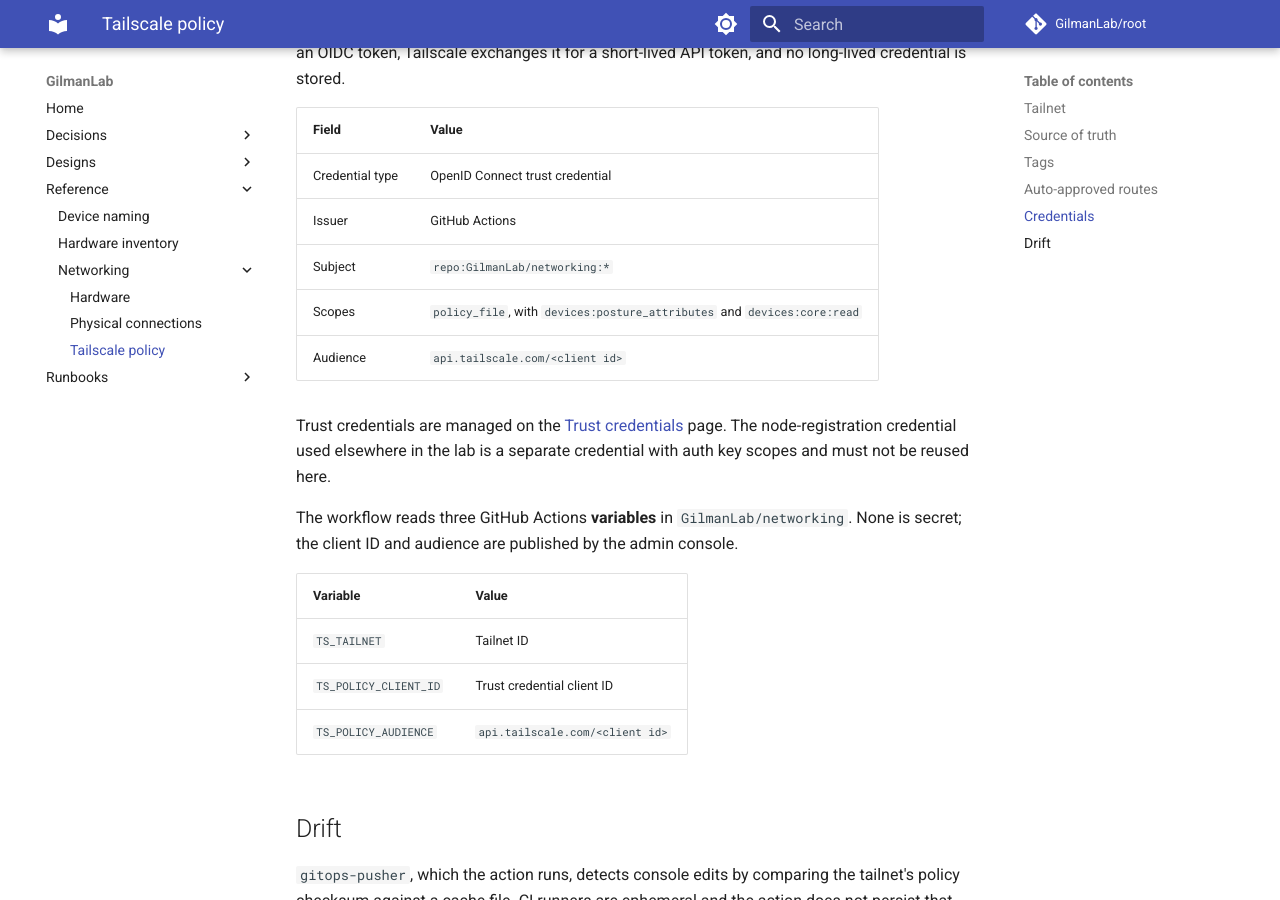
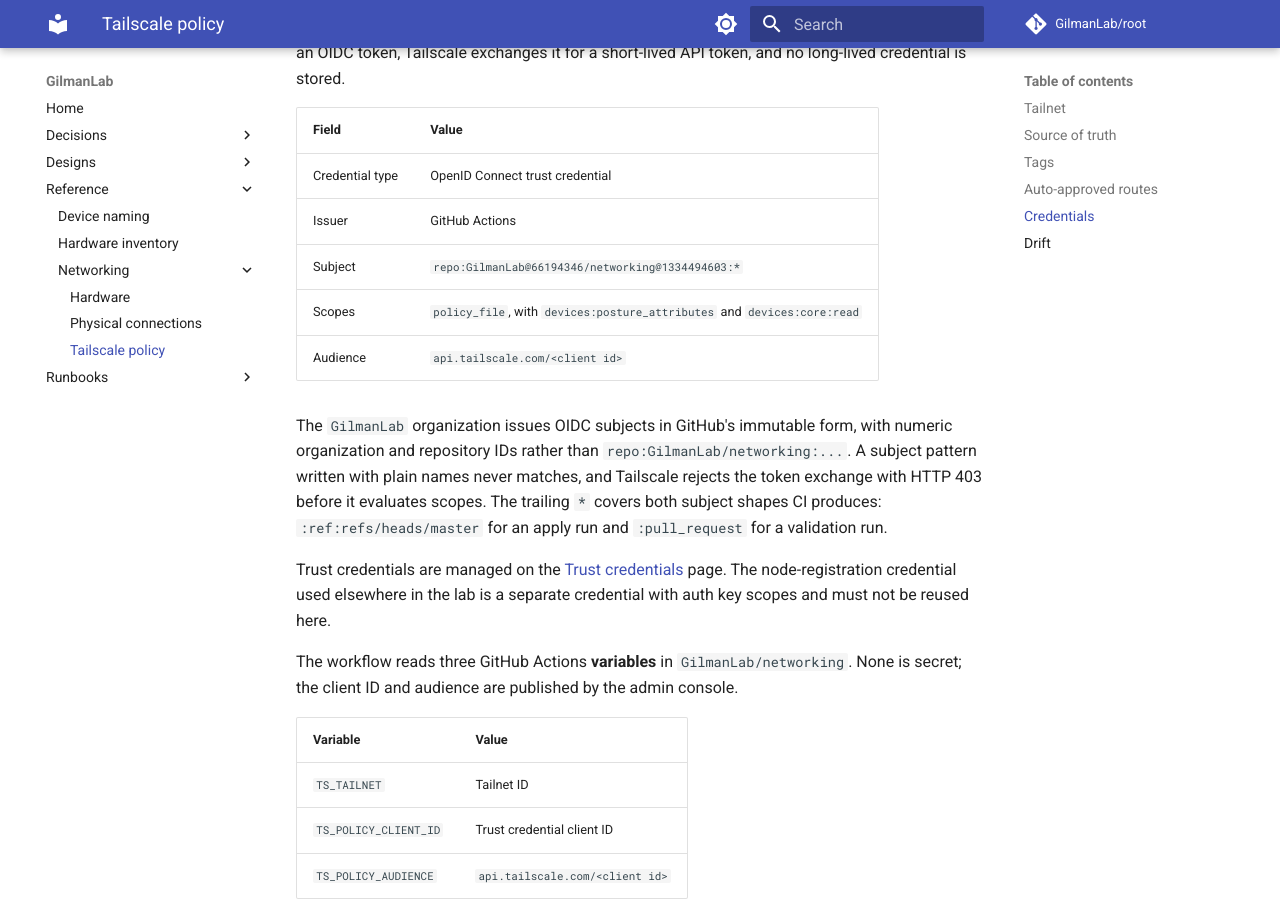
Before and after one commit to GilmanLab/root, an MkDocs documentation site: the page built from docs/docs/reference/networking/tailscale-policy.md, in a window 1280 px wide and 900 px high, scrolled down 1853 px. Built offline with MkDocs 1.6.1 and Material for MkDocs 9.7.7, drawn with Linux system fonts in a browser that asks for light colours; comment, search, counter and statistics services are not loaded.

Commit message:
docs: correct tailscale trust credential subject (#10)
The GilmanLab organization issues GitHub OIDC subjects in immutable form with
numeric organization and repository IDs. A name-based subject pattern never
matches and the token exchange fails with HTTP 403, which is what the first
apply attempt hit.

```diff
--- a/docs/docs/reference/networking/tailscale-policy.md
+++ b/docs/docs/reference/networking/tailscale-policy.md
@@ -75,9 +75,17 @@ short-lived API token, and no long-lived credential is stored.
 | --- | --- |
 | Credential type | OpenID Connect trust credential |
 | Issuer | GitHub Actions |
-| Subject | `repo:GilmanLab/networking:*` |
+| Subject | `repo:GilmanLab@66194346/networking@1334494603:*` |
 | Scopes | `policy_file`, with `devices:posture_attributes` and `devices:core:read` |
 | Audience | `api.tailscale.com/<client id>` |
+
+The `GilmanLab` organization issues OIDC subjects in GitHub's immutable form,
+with numeric organization and repository IDs rather than
+`repo:GilmanLab/networking:...`. A subject pattern written with plain names
+never matches, and Tailscale rejects the token exchange with HTTP 403 before it
+evaluates scopes. The trailing `*` covers both subject shapes CI produces:
+`:ref:refs/heads/master` for an apply run and `:pull_request` for a validation
+run.
 
 Trust credentials are managed on the
 [Trust credentials](https://login.tailscale.com/admin/settings/trust-credentials)
```
Also changed, not shown: docs/docs/runbooks/tailscale-policy-change.md (+6 -3 lines).
